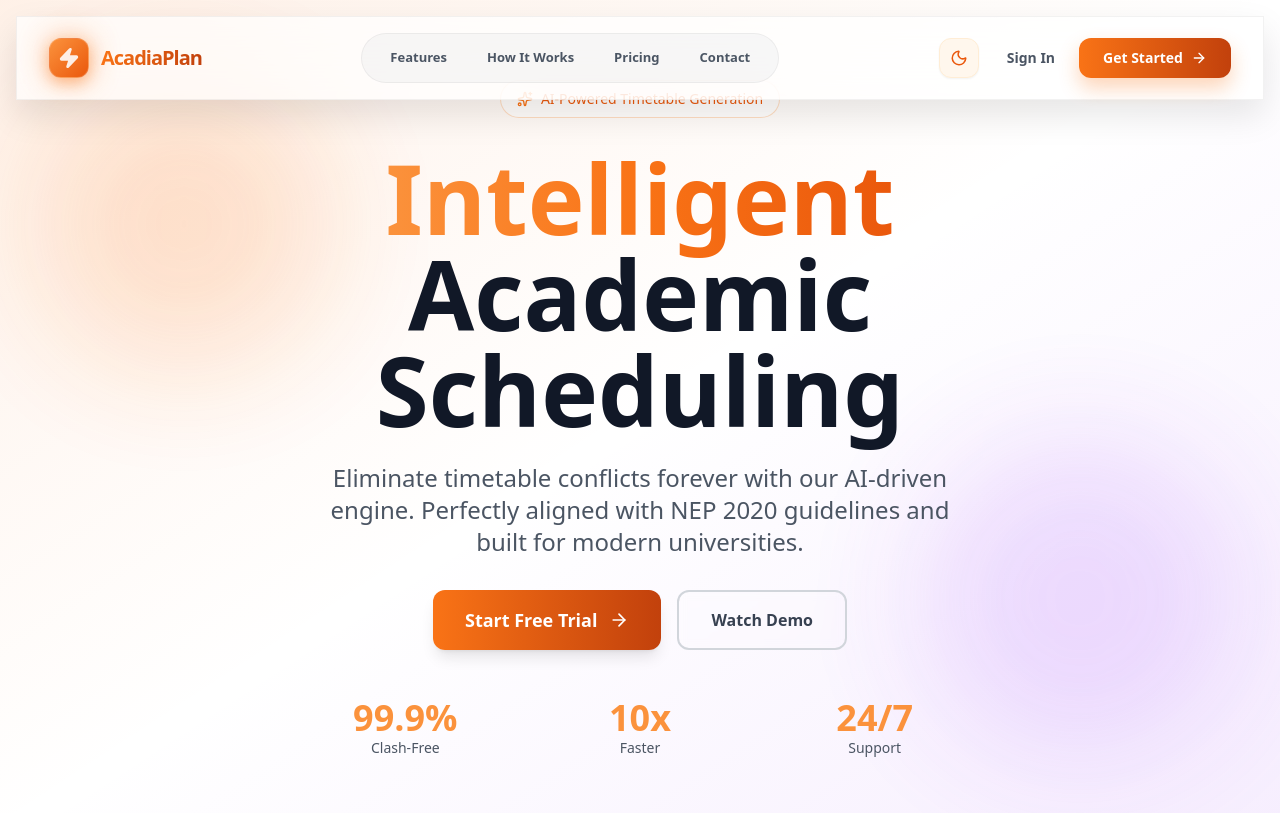
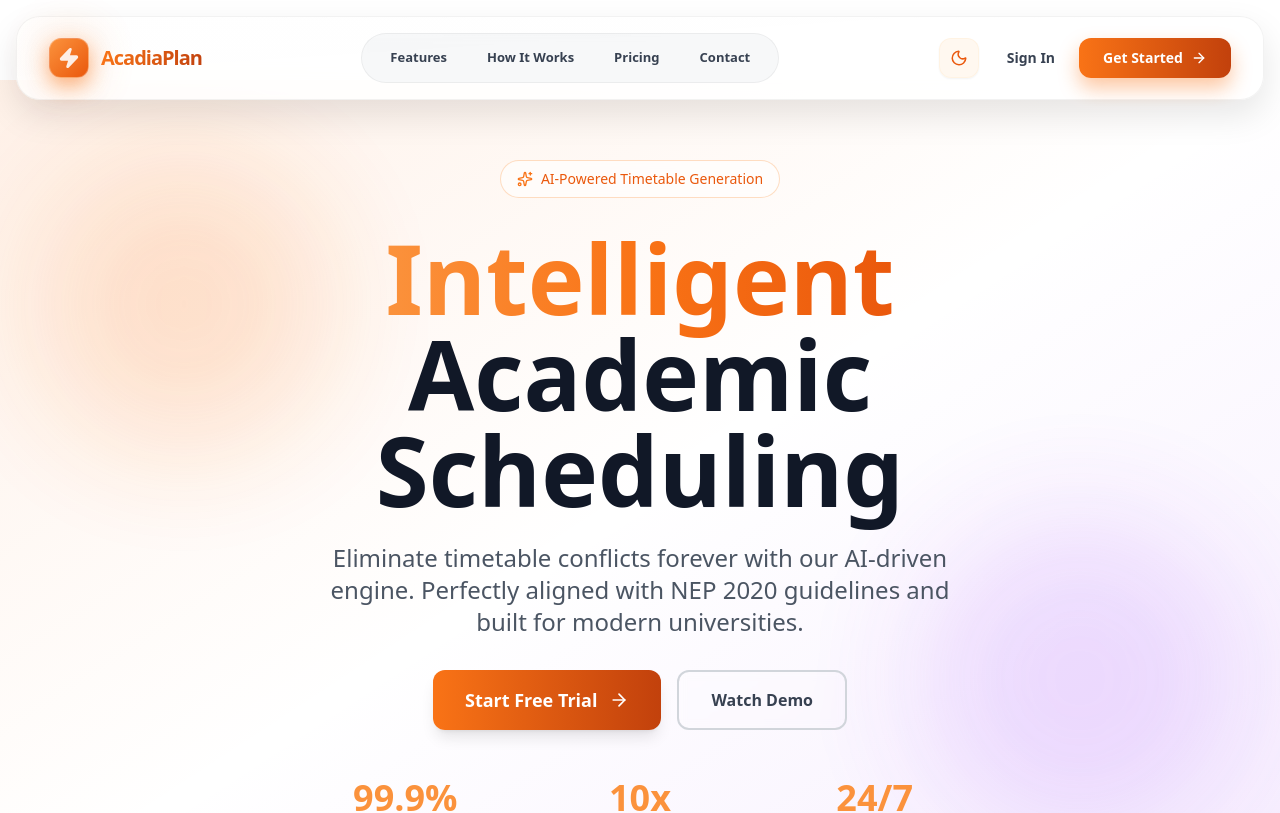
Before and after one commit to ashish07-cloud/TimeTable-Generator, a React (Vite) app in the folder client/: page / in a window 1280 px wide. Shown: the top 813 px of the page. Built offline with nearby package versions, Linux system fonts and the light colour scheme; the HTML template or start-up script is replaced by a standard one.

Commit message:
ho hi gya h

```diff
--- a/client/src/components/common/Navbar.jsx
+++ b/client/src/components/common/Navbar.jsx
@@ -32,22 +32,28 @@ function Navbar() {
       <header
         className={`
           pointer-events-auto
-          transition-all duration-500 ease-out
+          transition-all duration-700 ease-out
           flex items-center justify-between
-          ${scrolled ? 'w-full max-w-6xl rounded-2xl py-3 px-6' : 'w-full max-w-7xl rounded-none py-4 px-8'}
+          ${scrolled
+            ? 'w-full max-w-6xl rounded-3xl py-3 px-6 shadow-2xl'
+            : 'w-full max-w-7xl rounded-3xl py-4 px-8'
+          }
           ${isDark
-            ? 'bg-black/60 border-white/10 shadow-[0_20px_50px_rgba(0,0,0,0.5)]'
-            : 'bg-white/70 border-black/5 shadow-[0_15px_35px_rgba(0,0,0,0.1)]'
+            ? 'bg-black/70 border-white/10 shadow-[0_20px_50px_rgba(0,0,0,0.6)]'
+            : 'bg-white/80 border-black/5 shadow-[0_15px_35px_rgba(0,0,0,0.1)]'
           }
-          backdrop-blur-xl border
+          backdrop-blur-2xl border
           relative
         `}
         style={{
-          transform: scrolled ? 'translateY(10px)' : 'translateY(0px)',
+          transform: scrolled ? 'translateY(8px)' : 'translateY(0px)',
         }}
       >
-        {/* Subtle Top Shine (3D Edge) */}
-        <div className="absolute inset-x-0 top-0 h-[1px] bg-gradient-to-r from-transparent via-white/20 to-transparent rounded-t-2xl" />
+        {/* Subtle top glow line */}
+        <div className="absolute inset-x-0 top-0 h-[1px] bg-gradient-to-r from-transparent via-white/30 to-transparent rounded-t-full" />
+
+        {/* Soft radial glow behind the navbar (optional) */}
+        <div className="absolute inset-0 rounded-3xl bg-gradient-to-br from-white/5 to-transparent opacity-30 pointer-events-none" />
 
         {/* Logo Section */}
         <Link
@@ -56,9 +62,9 @@ function Navbar() {
           onClick={() => setIsMenuOpen(false)}
         >
           <div className="relative">
-            {/* 3D Glow Effect */}
-            <div className="absolute inset-0 bg-orange-500 blur-lg opacity-40 group-hover:opacity-70 transition-opacity" />
-            <div className="relative w-10 h-10 rounded-xl bg-gradient-to-br from-orange-400 to-orange-600 flex items-center justify-center shadow-[0_5px_15px_rgba(249,115,22,0.4)] border border-white/20">
+            {/* Enhanced glow on hover */}
+            <div className="absolute inset-0 bg-orange-500 blur-xl opacity-30 group-hover:opacity-70 transition-all duration-500" />
+            <div className="relative w-10 h-10 rounded-xl bg-gradient-to-br from-orange-400 to-orange-600 flex items-center justify-center shadow-[0_8px_20px_rgba(249,115,22,0.5)] border border-white/30 transform group-hover:scale-105 transition-transform duration-300">
               <Zap size={22} className="text-white fill-white animate-pulse" />
             </div>
           </div>
@@ -68,15 +74,18 @@ function Navbar() {
         </Link>
 
         {/* Desktop Navigation - Middle */}
-        <nav className="hidden md:flex items-center bg-gray-500/5 dark:bg-white/5 px-2 py-1.5 rounded-full border border-black/5 dark:border-white/5">
+        <nav className="hidden md:flex items-center bg-gray-500/5 dark:bg-white/5 px-2 py-1.5 rounded-full border border-black/5 dark:border-white/5 backdrop-blur-sm">
           {['Features', 'How It Works', 'Pricing', 'Contact'].map((item) => (
             <Link
               key={item}
               to={`/${item.toLowerCase().replace(/\s+/g, '-')}`}
               className={`
                 px-5 py-2 text-[13px] font-bold transition-all rounded-full
-                ${isDark ? 'text-gray-400 hover:text-white' : 'text-gray-600 hover:text-orange-600'}
-                hover:bg-white dark:hover:bg-gray-800 hover:shadow-sm
+                ${isDark
+                  ? 'text-gray-300 hover:text-white hover:bg-white/10'
+                  : 'text-gray-700 hover:text-orange-600 hover:bg-orange-50'
+                }
+                hover:scale-105 active:scale-95
               `}
             >
               {item}
@@ -90,23 +99,24 @@ function Navbar() {
           <button
             onClick={toggleTheme}
             className={`
-              p-2.5 rounded-xl border transition-all active:scale-90
+              p-2.5 rounded-xl border transition-all active:scale-90 hover:scale-105
               ${isDark
-                ? 'bg-gray-900 border-white/10 text-yellow-400 shadow-inner'
-                : 'bg-orange-50 border-orange-100 text-orange-600 shadow-sm'}
+                ? 'bg-gray-800/80 border-white/10 text-yellow-400 shadow-inner hover:bg-gray-700'
+                : 'bg-orange-50/80 border-orange-100/50 text-orange-600 shadow-sm hover:bg-orange-100'
+              }
             `}
           >
             {isDark ? <Sun size={18} /> : <Moon size={18} />}
           </button>
 
           {user ? (
-            <div className="flex items-center gap-2 bg-gray-500/5 dark:bg-white/5 p-1 pr-3 rounded-xl border border-black/5 dark:border-white/5">
-              <div className="w-8 h-8 rounded-lg bg-gradient-to-br from-orange-400 to-orange-600 flex items-center justify-center text-white font-bold text-sm shadow-md">
+            <div className="flex items-center gap-2 bg-gray-500/5 dark:bg-white/5 p-1 pr-3 rounded-2xl border border-black/5 dark:border-white/5 backdrop-blur-sm hover:shadow-md transition-shadow">
+              <div className="w-8 h-8 rounded-xl bg-gradient-to-br from-orange-400 to-orange-600 flex items-center justify-center text-white font-bold text-sm shadow-md">
                 {user.username?.charAt(0).toUpperCase()}
               </div>
 
               <div className="flex flex-col -space-y-1">
-                <span className="text-[11px] font-bold text-gray-400 uppercase">Admin</span>
+                <span className="text-[10px] font-bold text-gray-400 uppercase tracking-wider">Admin</span>
                 <span className="text-sm font-bold dark:text-gray-200">{user.username}</span>
               </div>
 
@@ -123,13 +133,17 @@ function Navbar() {
             <div className="flex items-center gap-2">
               <Link
                 to="/login"
-                className={`px-4 py-2 text-sm font-bold transition-colors ${isDark ? 'text-gray-300 hover:text-white' : 'text-gray-600 hover:text-black'}`}
+                className={`px-4 py-2 text-sm font-bold transition-all rounded-xl hover:bg-gray-100/20 ${
+                  isDark
+                    ? 'text-gray-300 hover:text-white'
+                    : 'text-gray-700 hover:text-orange-600'
+                }`}
               >
                 Sign In
               </Link>
               <Link
                 to="/register"
-                className="group relative px-6 py-2.5 rounded-xl overflow-hidden shadow-[0_10px_20px_rgba(249,115,22,0.3)] transition-all hover:scale-105 active:scale-95"
+                className="group relative px-6 py-2.5 rounded-xl overflow-hidden shadow-[0_10px_20px_rgba(249,115,22,0.4)] transition-all hover:scale-105 active:scale-95"
               >
                 <div className="absolute inset-0 bg-gradient-to-r from-orange-500 to-orange-700 transition-transform group-hover:scale-110" />
                 <span className="relative z-10 flex items-center gap-2 text-white text-sm font-bold">
@@ -152,20 +166,20 @@ function Navbar() {
         {/* Mobile Toggle */}
         <button
           onClick={() => setIsMenuOpen(!isMenuOpen)}
-          className="md:hidden p-2 rounded-xl bg-gray-500/10 dark:text-white"
+          className="md:hidden p-2 rounded-xl bg-gray-500/10 dark:bg-white/10 dark:text-white hover:bg-gray-500/20 transition-all"
         >
           {isMenuOpen ? <X size={24} /> : <Menu size={24} />}
         </button>
 
         {/* Mobile Menu Dropdown */}
         {isMenuOpen && (
-          <div className="absolute top-full left-0 right-0 mt-3 p-4 bg-white dark:bg-gray-900 rounded-2xl border border-black/5 dark:border-white/10 shadow-2xl animate-in slide-in-from-top-2 duration-300 md:hidden">
+          <div className="absolute top-full left-0 right-0 mt-3 p-4 bg-white/90 dark:bg-gray-900/90 backdrop-blur-2xl rounded-3xl border border-black/5 dark:border-white/10 shadow-2xl animate-in slide-in-from-top-2 duration-300 md:hidden">
             <nav className="flex flex-col space-y-2">
               {['Features', 'How It Works', 'Pricing', 'Contact'].map((item) => (
                 <Link
                   key={item}
                   to={`/${item.toLowerCase().replace(/\s+/g, '-')}`}
-                  className="p-3 text-sm font-bold rounded-xl hover:bg-orange-50 dark:hover:bg-orange-900/20 dark:text-gray-200"
+                  className="p-3 text-sm font-bold rounded-xl hover:bg-orange-50 dark:hover:bg-orange-900/20 dark:text-gray-200 transition-colors"
                   onClick={() => setIsMenuOpen(false)}
                 >
                   {item}
@@ -175,14 +189,14 @@ function Navbar() {
               {user ? (
                 <button
                   onClick={handleLogout}
-                  className="p-3 text-left text-sm font-bold text-red-500"
+                  className="p-3 text-left text-sm font-bold text-red-500 hover:bg-red-50 dark:hover:bg-red-900/20 rounded-xl transition-colors"
                 >
                   Logout
                 </button>
               ) : (
                 <Link
                   to="/register"
-                  className="p-3 bg-orange-500 text-white text-center rounded-xl font-bold"
+                  className="p-3 bg-orange-500 text-white text-center rounded-xl font-bold hover:bg-orange-600 transition-colors"
                   onClick={() => setIsMenuOpen(false)}
                 >
                   Get Started
--- a/client/src/pages/public/Home.jsx
+++ b/client/src/pages/public/Home.jsx
@@ -33,11 +33,14 @@ function Home() {
     }
   };
 
+  // Adjust for fixed navbar height (approx 80px)
+  const navbarHeight = "80px";
+
   return (
     <div
       className={`min-h-screen transition-colors duration-300 ${
         isDark ? "bg-black text-white" : "bg-white text-gray-900"
-      }`}
+      } pt-[80px]`}
     >
       {/* Hero Section */}
       <section className="relative overflow-hidden">
@@ -147,7 +150,7 @@ function Home() {
       {/* Features Section */}
       <section
         id="features"
-        className={`py-20 transition-colors duration-300 ${
+        className={`py-20 transition-colors duration-300 scroll-mt-[80px] ${
           isDark ? "bg-gray-900/50" : "bg-gray-50"
         }`}
       >
```
Also changed, not shown: client/src/components/admin/EnrollmentManager.jsx (+180 -51 lines), client/src/pages/admin/GenerateTimetable.jsx (+6 -5 lines).
